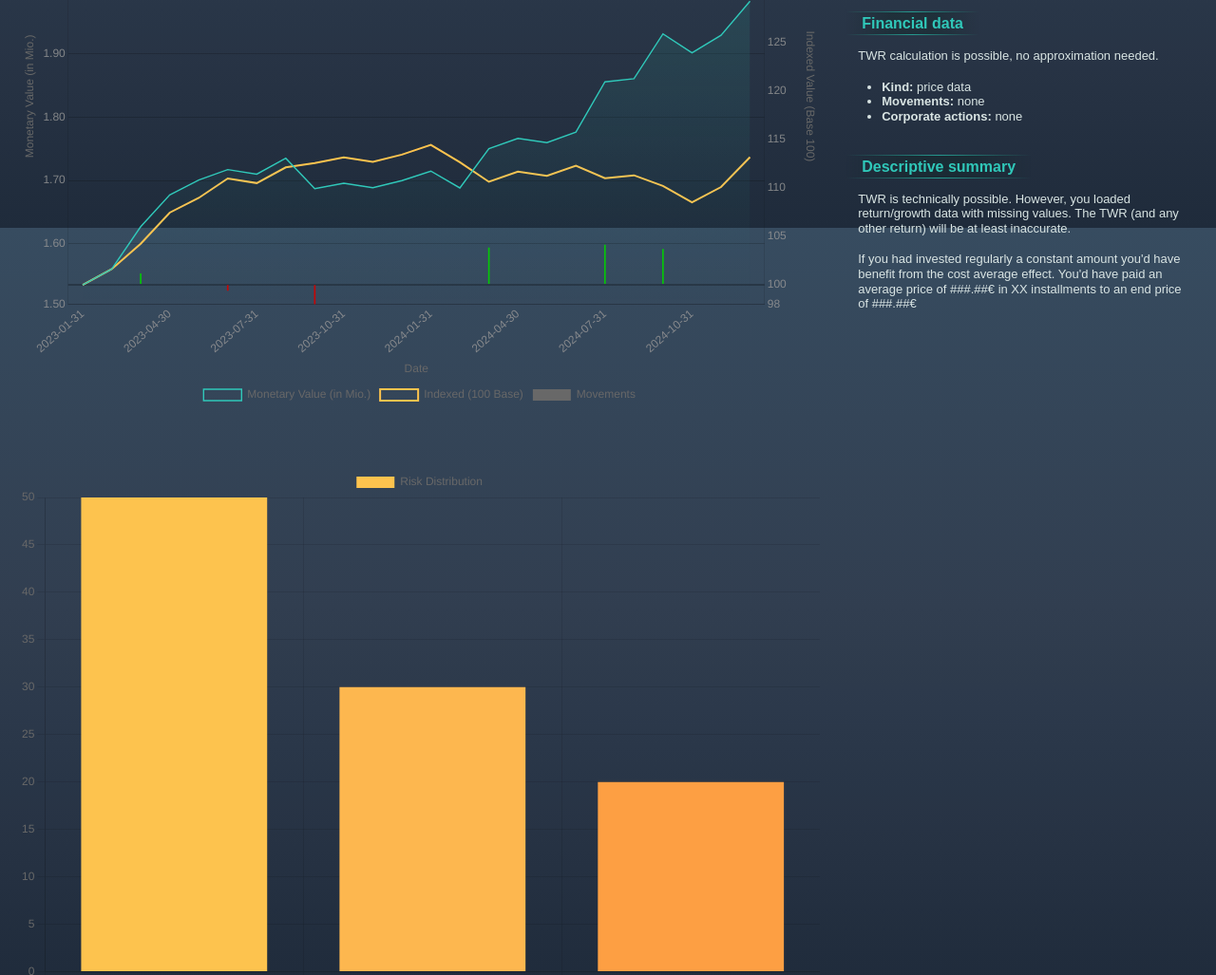
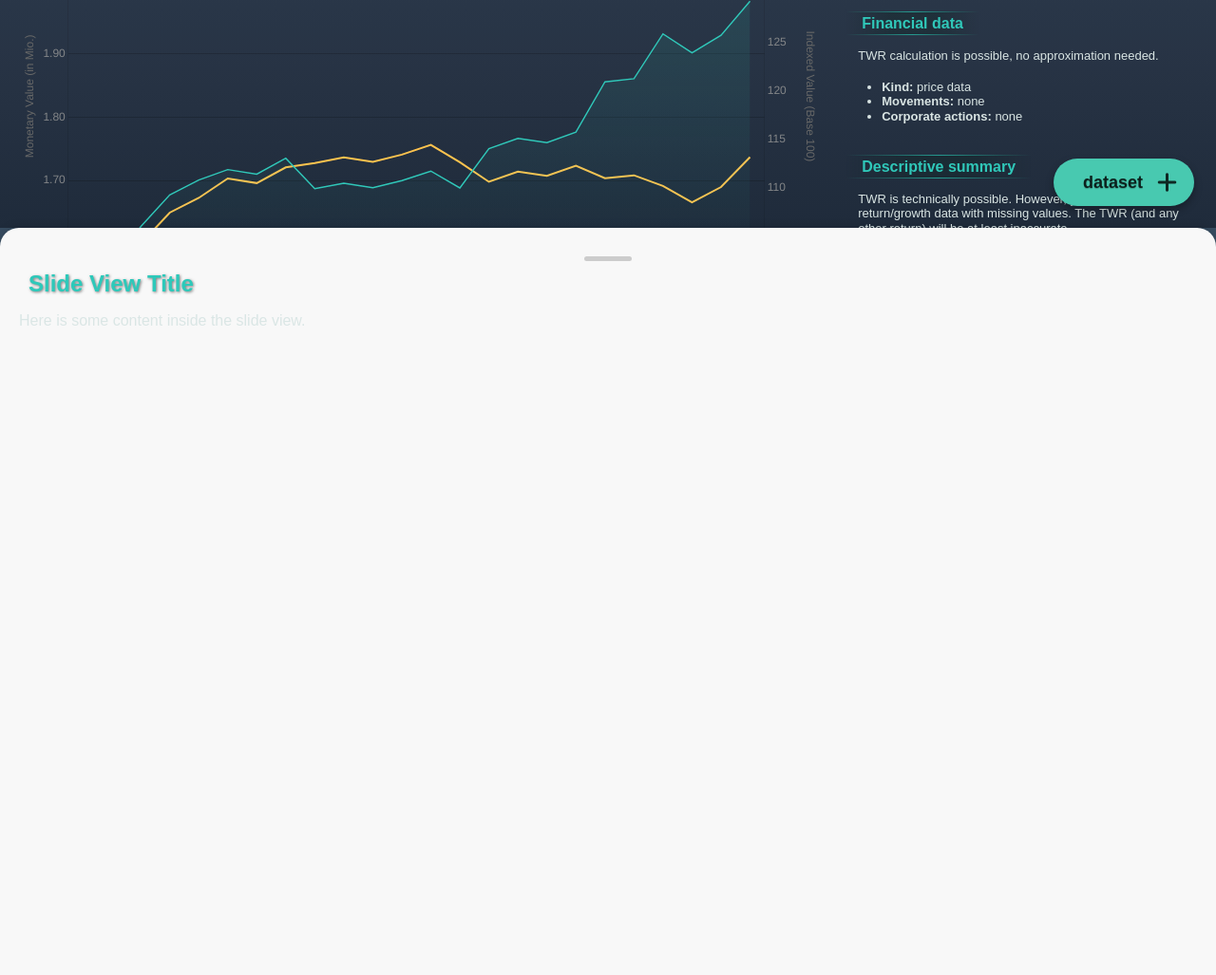
Before and after one commit to flexirexi/ffinance-returns, a plain HTML site: page index.html in a window 1280 px wide. Shown: the part 560-1587 px from the top of the page at 95% size. Drawn offline with nearby package versions, Linux system fonts and the light colour scheme.

Commit message:
feat: add a slide view to index.html

```diff
--- a/assets/css/styles.css
+++ b/assets/css/styles.css
@@ -54,6 +54,8 @@ body {
     grid-template-columns: 1fr; /* Standard: Nur eine Spalte */
     grid-template-rows: auto; /* Automatische Zeilenhöhe */
     gap: 15px; /* Abstand zwischen den Elementen */
+
+    overflow-x: hidden; /* Verhindert horizontalen Scrollen */
 }
 
 body::after {
@@ -389,6 +391,71 @@ footer {
     align-items: center;    /* Zentriert den Inhalt vertikal */
 }
 
+.action-button {
+    position: fixed;
+    bottom: 23px; /* Abstand von der unteren Kante */
+    right: 23px; /* Abstand von der rechten Kante */
+    width: 60px; /* Größe des Buttons */
+    height: 60px;
+    background-color: var(--act-bg-hover);
+    color: var(--act-bg);
+    border-radius: 50%; /* Rundes Design */
+    display: flex;
+    justify-content: center;
+    align-items: center;
+    box-shadow: 0 4px 8px rgba(0, 0, 0, 0.3); /* Schatteneffekt */
+    cursor: pointer;
+    z-index: 1001; /* Über anderen Elementen */
+    transition: transform 0.3s ease, background-color 0.3s ease; /* Smooth Animation */
+}
+
+.action-button:hover {
+    transform: scale(1.1); /* Leichtes Vergrößern bei Hover */
+    background: #229A8F; /* Dunklere Farbe bei Hover */
+}
+
+.action-button i {
+    font-size: 24px; /* Größe des Plus-Symbols */
+
+}
+
+#action-header {
+    display: none;
+    padding-right: 15px;
+    font-size: 18px;
+    text-shadow: 0px 1px 1px #00000039;
+
+}
+
+.slide-view {
+    position: fixed;
+    bottom: -100%; /* Startet außerhalb des Bildschirms */
+    left: 0;
+    width: 100%;
+    height: 100%; /* Höhe des Slide-Views */
+    background: #f8f8f8; /* Hintergrundfarbe */
+    box-shadow: 0px -2px 10px rgba(0, 0, 0, 0.1);
+    border-radius: 20px 20px 0 0; /* Abgerundete Ecken */
+    transition: bottom 0.3s ease-in-out; /* Smooth Animation */
+    z-index: 1000;
+    overflow: hidden;
+}
+
+.slide-view-content {
+    height: 100%;
+    overflow-y: auto; /* Ermöglicht Scrollen, falls Inhalt länger als Viewport */
+    padding: 20px;
+    box-sizing: border-box;
+}
+
+.handle {
+    width: 50px;
+    height: 5px;
+    background: #ccc;
+    border-radius: 3px;
+    margin: 10px auto;
+}
+
 @media (min-width: 768px) {
     body {
         grid-template-columns: 1fr 31vw; /* Hauptinhalt + Platz für aside */
@@ -397,7 +464,6 @@ footer {
             "main aside"; /* Anordnung der Bereiche */
         grid-template-rows: auto 1fr;
     }
-
 
     .nav-links {
         display: flex !important; /* Immer sichtbar im Desktop-Modus */
@@ -504,4 +570,32 @@ footer {
         width: 100% !important; /* Verhindert automatische Verkleinerung */
         height: 100% !important; /* Füllt den Container vollständig aus */
     }
+
+    .action-button {
+        position: fixed;
+        bottom: 23px; /* Abstand von der unteren Kante */
+        right: 23px; /* Abstand von der rechten Kante */
+        width: 130px; /* Größe des Buttons */
+        height: 50px;
+        background-color: var(--act-bg-hover);
+        color: var(--act-bg);
+        border-radius: 500px; /* Rundes Design */
+        display: flex;
+        justify-content: right;
+        align-items: right;
+        box-shadow: 0 4px 8px rgba(0, 0, 0, 0.3); /* Schatteneffekt */
+        cursor: pointer;
+        z-index: 1001; /* Über anderen Elementen */
+        transition: transform 0.3s ease, background-color 0.3s ease; /* Smooth Animation */
+
+        padding-right: 18px;
+    }
+
+    #action-header {
+        display: flex;
+        padding-right: 15px;
+        font-size: 18px;
+        text-shadow: 0px 1px 1px #00000039;
+
+    }
 }
--- a/assets/js/script.js
+++ b/assets/js/script.js
@@ -487,10 +487,17 @@ document.addEventListener("DOMContentLoaded", () => {
     const aside = document.querySelector('.dataset-summary');
     const showAsideButton = document.getElementById('show-aside');
     const closeAsideButton = document.getElementById('close-aside');
+    const slideView = document.getElementById("slideView");
+    const actionButton = document.querySelector('.action-button');
+    let startX = 0;
+    let currentX = 0;
+    let isSwiping = false;
+    let startY = 0;
+    let currentY = 0;
+
     localStorage.setItem("onload", true);
-    //console.log("current mode:  " + localStorage.getItem("onload"));
 
-    // Öffnen des Aside
+    // Aside: Öffnen
     showAsideButton.addEventListener('click', function(event) {
         event.preventDefault();
         navLinks.classList.remove('open');
@@ -498,19 +505,13 @@ document.addEventListener("DOMContentLoaded", () => {
         document.body.style.overflow = "hidden";
     });
 
-    // Schließen des Aside
+    // Aside: Schließen
     closeAsideButton.addEventListener('click', () => {
         aside.classList.remove('active');
         document.body.style.overflow = "";
     });
 
-    let startX = 0;
-    let currentX = 0;
-    let isSwiping = false;
-
-
-
-    // Touchstart-Event
+    // Aside: Touchstart-Event
     aside.addEventListener("touchstart", (e) => {
         startX = e.touches[0].clientX;
         isSwiping = true;
@@ -518,7 +519,7 @@ document.addEventListener("DOMContentLoaded", () => {
         aside.style.transition = "none"; // Transition während des Swipens deaktivieren
     });
 
-    // Touchmove-Event
+    // Aside: Touchmove-Event
     aside.addEventListener("touchmove", (e) => {
         if (!isSwiping) return;
 
@@ -527,7 +528,7 @@ document.addEventListener("DOMContentLoaded", () => {
         aside.style.transform = `translateX(${currentX}px)`;
     });
 
-    // Touchend-Event
+    // Aside: Touchend-Event
     aside.addEventListener("touchend", () => {
         isSwiping = false;
 
@@ -540,6 +541,54 @@ document.addEventListener("DOMContentLoaded", () => {
             aside.style.transition = "transform 0.3s ease-in-out"; // Transition wieder aktivieren
             aside.style.transform = "translateX(0)";
         }
+    });
+
+
+    // SlideView: Funktion zum Öffnen des Slide-Views
+    function openSlideView() {
+        slideView.style.bottom = "0"; // Schiebt das Slide-View in den sichtbaren Bereich
+        document.body.style.overflow = "hidden";
+    }
+
+    // SlideView: Funktion zum Schließen des Slide-Views
+    function closeSlideView() {
+        slideView.style.bottom = "-100%"; // Schiebt das Slide-View aus dem Bildschirm
+        document.body.style.overflow = "";
+    }
+
+    // SlideView: Event für Swipen nach unten
+    slideView.addEventListener("touchstart", (e) => {
+        startY = e.touches[0].clientY;
+        isSwiping = true;
+    });
+
+    slideView.addEventListener("touchmove", (e) => {
+        if (!isSwiping) return;
+
+        currentY = e.touches[0].clientY - startY;
+
+        if (currentY > 0) { // Erlaubt nur Bewegung nach unten
+            slideView.style.bottom = `-${currentY}px`;
+        }
+    });
+
+    slideView.addEventListener("touchend", () => {
+        isSwiping = false;
+
+        if (currentY > 100) {
+            // Wenn ausreichend nach unten gewischt wurde
+            closeSlideView();
+        } else {
+            // Zurück zur Originalposition
+            slideView.style.bottom = "0";
+            document.body.style.overflow = "hidden";
+        }
+    });
+
+    // SlideView: Beispiel für das Öffnen des Slide-Views
+    actionButton.addEventListener('click', () => {
+        openSlideView();
+        document.body.style.overflow = "hidden";
     });
 
 
@@ -566,7 +615,6 @@ document.addEventListener("DOMContentLoaded", () => {
     document.addEventListener('click', (event) => {
         if (!aside.contains(event.target) && !showAsideButton.contains(event.target)) {
             aside.classList.remove('active');
-            document.body.style.overflow = "";
         }
     });
 
--- a/index.html
+++ b/index.html
@@ -105,7 +105,19 @@
         <p>&copy; 2024 My Website</p>
     </footer>
 
+    <div class="action-button">
+        <span id="action-header"><strong>dataset</strong></span>
+        <i class="fas fa-plus"></i>
+    </div>
+
+    <div class="slide-view" id="slideView">
+        <div class="slide-view-content">
+            <div class="handle"></div>
+            <h2>Slide View Title</h2>
+            <p>Here is some content inside the slide view.</p>
+        </div>
+    </div>
+
     <script src="assets/js/script.js"></script>
-
 </body>
 </html>
```
